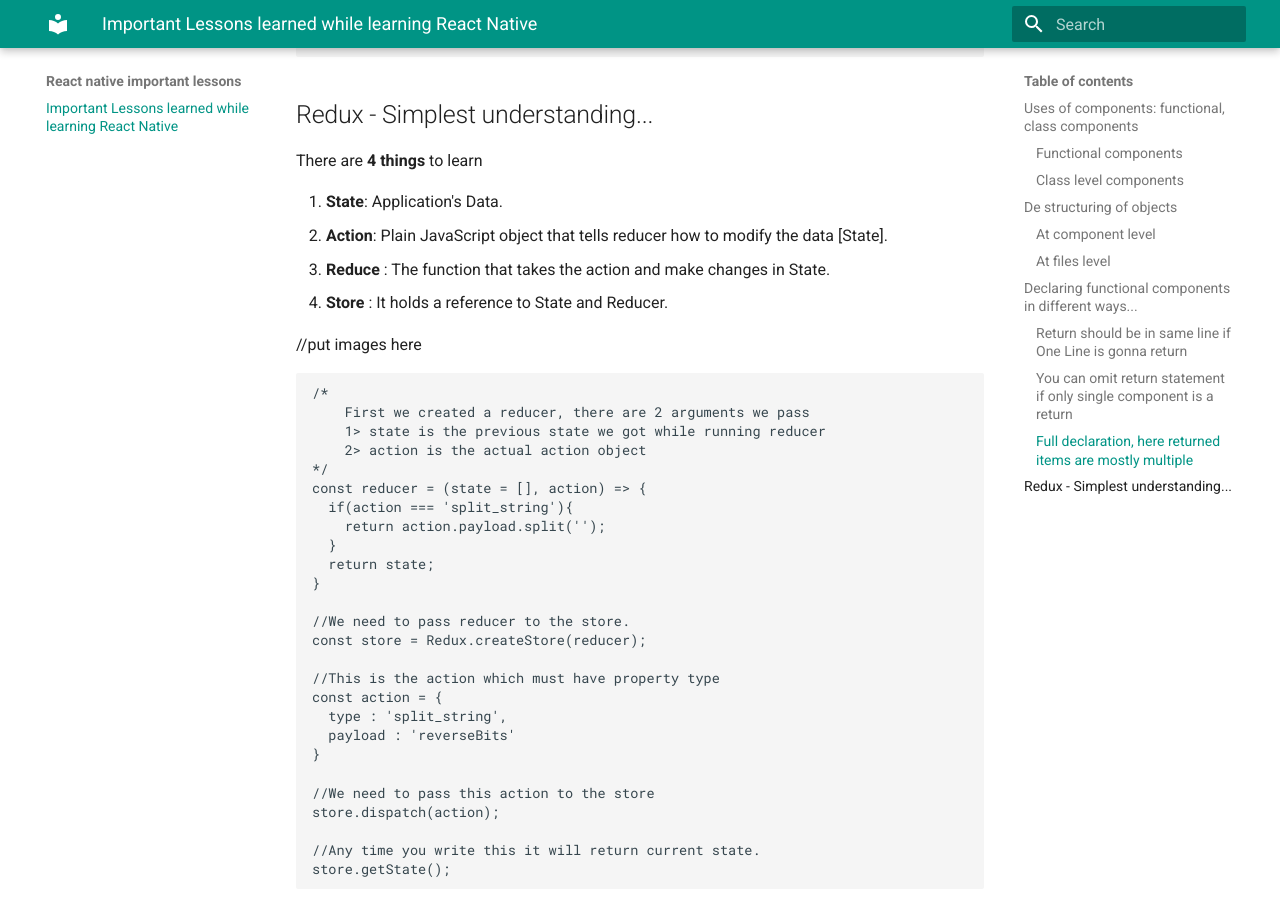
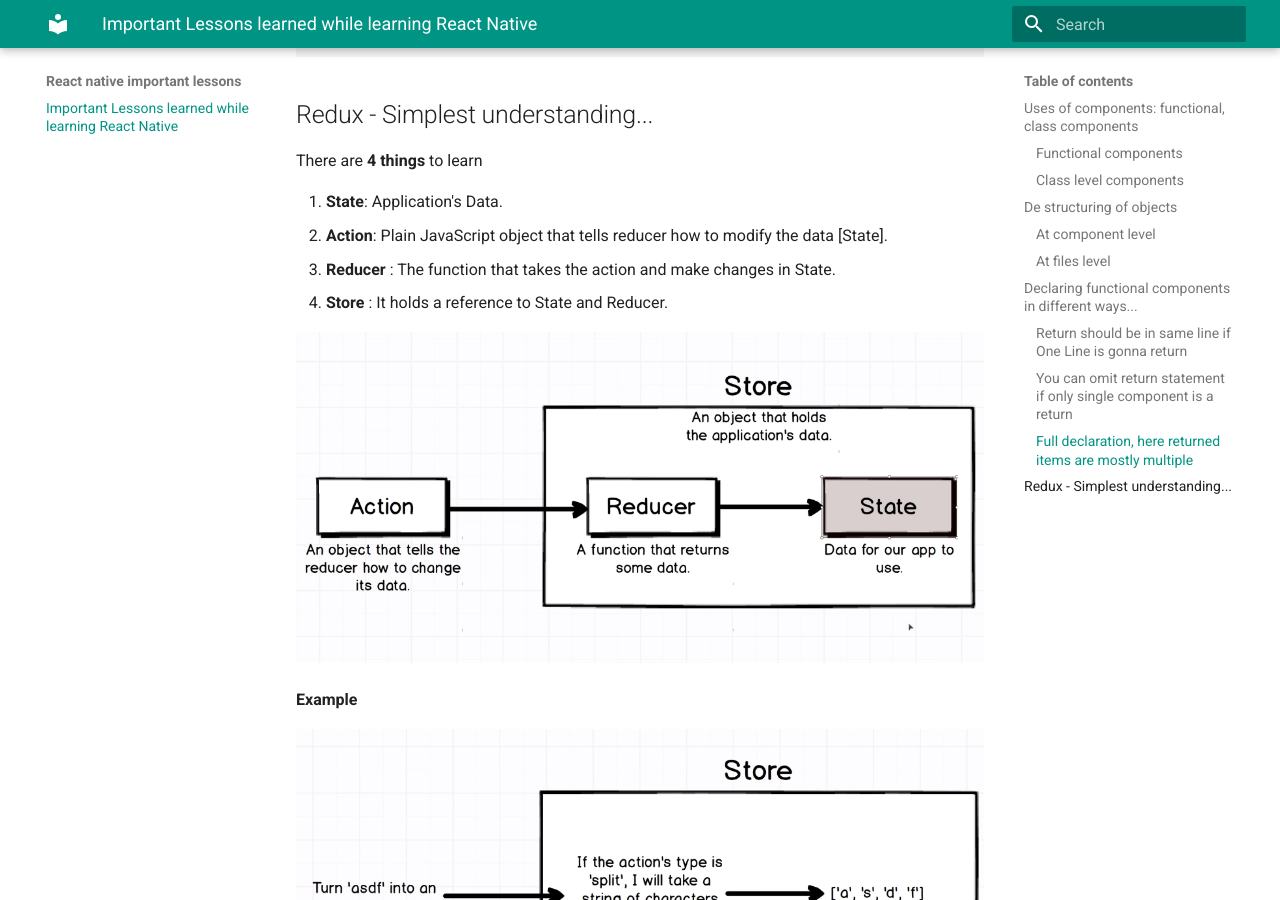
Before and after one commit to reverseBitsTech/react-native-tips, an MkDocs documentation site: the page built from docs/index.md, in a window 1280 px wide and 900 px high, scrolled down 2914 px. Built offline with MkDocs 1.6.1 and Material for MkDocs 9.7.7, drawn with Linux system fonts in a browser that asks for light colours.

Commit message:
added image files in redux tips

````diff
--- a/docs/index.md
+++ b/docs/index.md
@@ -171,10 +171,18 @@ There are **4 things** to learn
 
 1.  **State**: Application's Data.
 2.  **Action**: Plain JavaScript object that tells reducer how to modify the data [State].
-3.  **Reduce** : The function that takes the action and make changes in State.
+3.  **Reducer** : The function that takes the action and make changes in State.
 4.  **Store** : It holds a reference to State and Reducer.
 
-//put images here
+
+
+![alt text](/def.png)
+
+**Example**
+
+![](/example.png)
+
+
 
 ```
 /*
````
Also changed, not shown: docs/def.png (added), docs/example.png (added), site/def.png (added), site/example.png (added), site/index.html, site/mkdocs/search_index.json.
